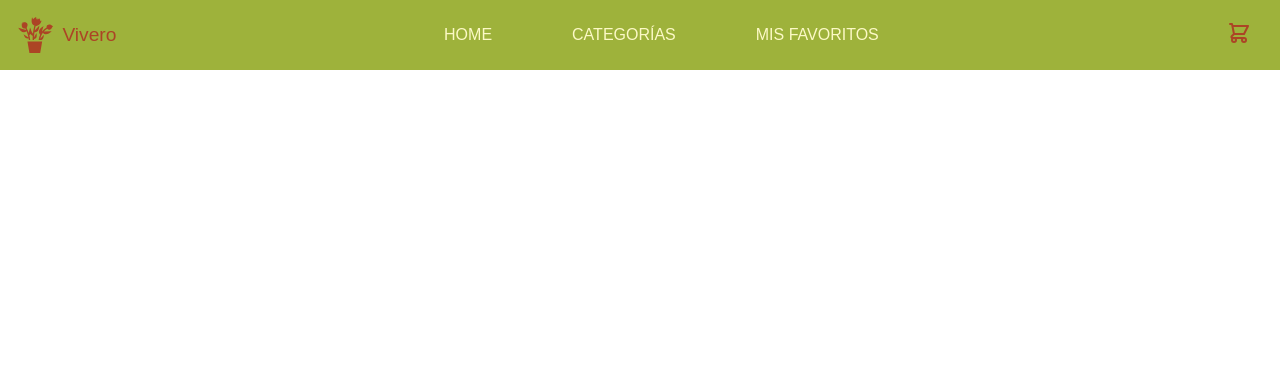
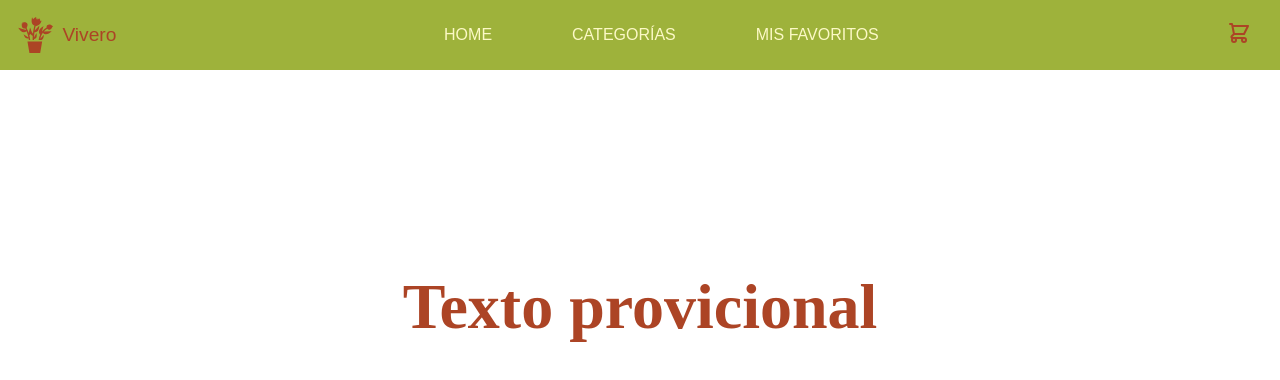
Before and after one commit to MilagrosHerrera405/vivero-herrera, a React (Create React App) app: page / in a window 1280 px wide. Shown: the top 380 px of the page. Built offline with nearby package versions, Linux system fonts and the light colour scheme.

Commit message:
hice el ItemListContainer

```diff
--- a/src/App.js
+++ b/src/App.js
@@ -1,10 +1,11 @@
+import ItemListContainer from "./components/ItemListContainer/ItemListContainer"
 import Navbar from "./components/Navbar/Navbar";
 
 function App() {
   return (
     <>
       <Navbar/>
-
+      <ItemListContainer/>
     </>
   );
 }
--- a/src/components/CartWidget/CartWidget.js
+++ b/src/components/CartWidget/CartWidget.js
@@ -1,7 +1,6 @@
 import {
   Container,
   LogoContainer2,
-
 } from "./CartWidget.elements";
 
 import { HiOutlineShoppingCart } from "react-icons/hi";
@@ -9,8 +8,6 @@ import { HiOutlineShoppingCart } from "react-icons/hi";
 const CartWidget = () => {
   return (
     <Container>
-
-
       <LogoContainer2>
         <HiOutlineShoppingCart />
       </LogoContainer2>
--- a/src/components/ItemListContainer/ItemListContainer.elements.js
+++ b/src/components/ItemListContainer/ItemListContainer.elements.js
@@ -0,0 +1,15 @@
+import styled from "styled-components";
+
+export const Container = styled.div``;
+
+export const Catalogo = styled.div`
+  color: #ac4425;
+  display: flex;
+flex-direction: row;
+flex-wrap: nowrap;
+justify-content:center;
+align-items: center;
+align-content: stretch;
+margin: 200px;
+font-size: 2rem;
+`;
--- a/src/components/ItemListContainer/ItemListContainer.js
+++ b/src/components/ItemListContainer/ItemListContainer.js
@@ -0,0 +1,13 @@
+import {Container, Catalogo} from "./ItemListContainer.elements";
+
+const ItemListContainer = () => {
+    return (
+    <Container>
+        <Catalogo>
+            <h1>Texto provicional</h1>
+        </Catalogo>
+    </Container>
+    );
+};
+
+export default ItemListContainer;
--- a/src/components/Navbar/Navbar.elements.js
+++ b/src/components/Navbar/Navbar.elements.js
@@ -45,7 +45,7 @@ export const LogoContainer = styled.div`
 
     svg{
     fill: #AC4425;
-    margin: 1.3rem;
+    margin: 0.5rem;
     }
   }
 `;
```
